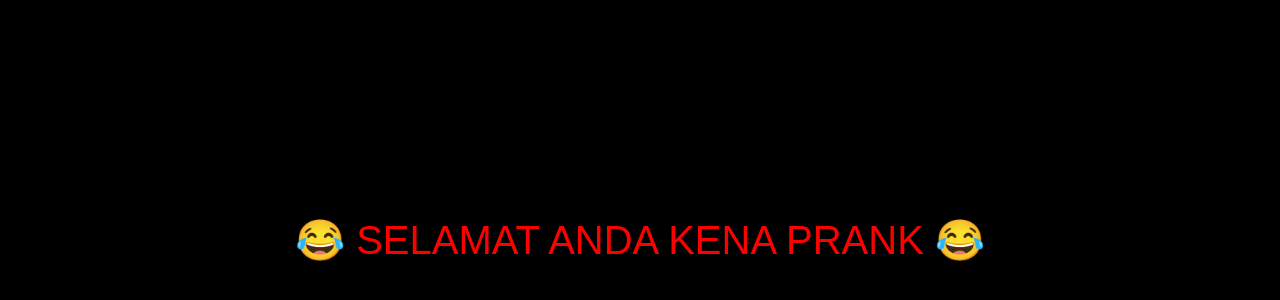
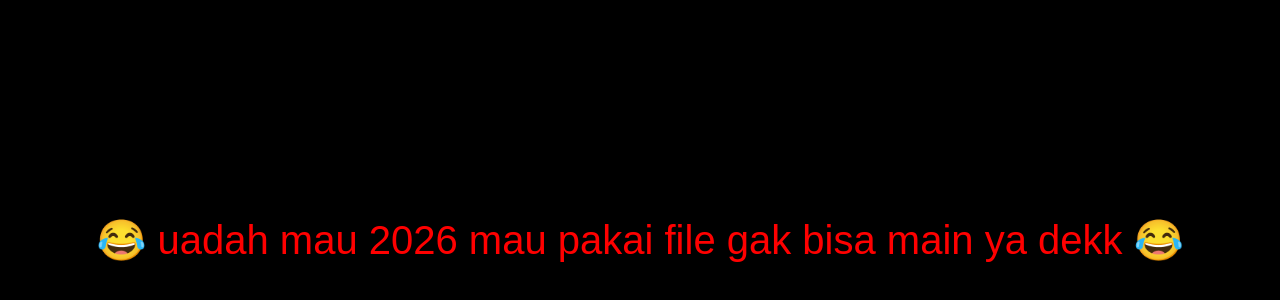
Before and after one commit to panpantrix/file_gacor2025, a plain HTML site: page prank.html in a window 1280 px wide. Shown: the part 168-468 px from the top of the page. Drawn offline with Linux system fonts and the light colour scheme.

Commit message:
Update prank.html

```diff
--- a/prank.html
+++ b/prank.html
@@ -26,7 +26,7 @@
   <h2 id="loading">Memuat file...</h2>
 
   <div id="prank">
-    😂 SELAMAT ANDA KENA PRANK 😂
+    😂 uadah mau 2026 mau pakai file gak bisa main ya dekk 😂
   </div>
 
   <audio id="sound" src="audio_prank.mpeg"></audio>
@@ -41,4 +41,5 @@
   </script>
 
 </body>
+
 </html>
```
